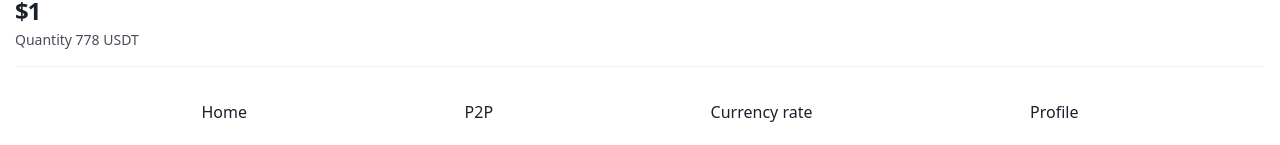
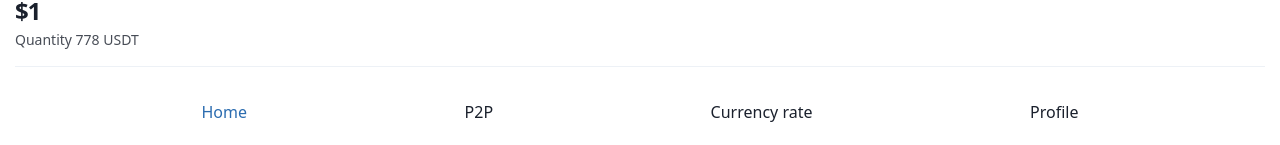
Before and after one commit to AlexanderMusienko/CryptoProject, a React (Vite) app: page /main-page in a window 1280 px wide. Shown: the part 652-797 px from the top of the page. Built offline with nearby package versions, Linux system fonts and the light colour scheme.

Commit message:
bottom navbar work in progress

```diff
--- a/src/pages/HomePage/index.jsx
+++ b/src/pages/HomePage/index.jsx
@@ -6,14 +6,14 @@ import "./style.scss";
 
 export default function HomePage() {
   return (
-    <Stack display={'grid'} gridTemplateRows={'1fr 0.1fr'} className="main-page-wrapper">
+    <Stack display={"grid"} gridTemplateRows={"1fr 0.1fr"} className="main-page-wrapper">
       <Stack className="main-page-container">
         <Routes>
           <Route shouldRevalidate={true} index element={<ExchangeDesk />} />
           <Route path="exchange-desk" element={<ExchangeDesk />} />
         </Routes>
       </Stack>
-      <Tabs colorScheme={{__selected: 'red.400'}} className="bottom-navbar">
+      <Tabs className="bottom-navbar">
         <Tab>Home</Tab>
         <Tab>P2P</Tab>
         <Tab>Currency rate</Tab>
```
